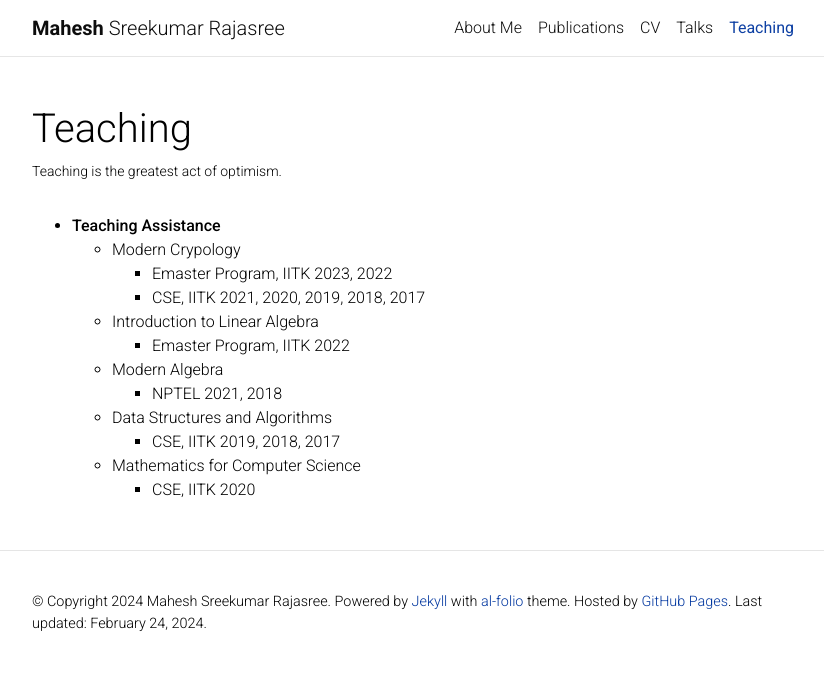
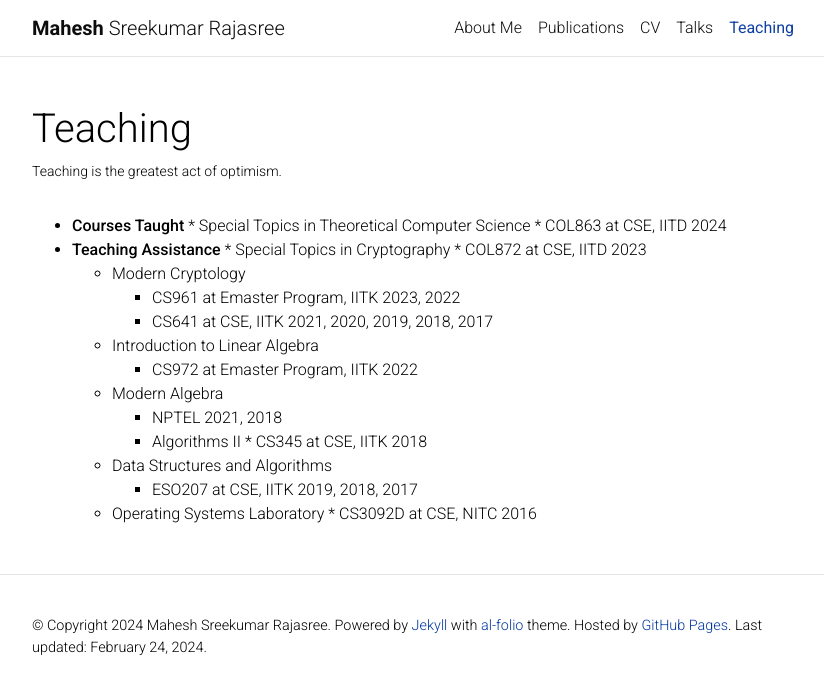
Before and after one commit to Mahe94/mahe94.github.io, a Jekyll site: the page built from _pages/teaching.md, in a window 1280 px wide. Shown: the top 694 px of the page, without its empty margins (223-1047 px from the left). Built offline with Jekyll 4.4.1, drawn with Linux system fonts in a browser that asks for light colours; comment, search, counter and statistics services are not loaded; a style sheet for code colours, icons or effects is not loaded.

Commit message:
Update teaching.md

```diff
--- a/_pages/teaching.md
+++ b/_pages/teaching.md
@@ -7,16 +7,22 @@ description: Teaching is the greatest act of optimism.
 nav: true
 nav_order: 5
 ---
-
+* __Courses Taught__
+  	* Special Topics in Theoretical Computer Science
+  	  	* COL863 at CSE, IITD 2024
 * __Teaching Assistance__
-	* Modern Crypology
-		* Emaster Program, IITK 2023, 2022
-		* CSE, IITK 2021, 2020, 2019, 2018, 2017
+  	* Special Topics in Cryptography
+  		* COL872 at CSE, IITD 2023
+	* Modern Cryptology
+		* CS961 at Emaster Program, IITK 2023, 2022
+		* CS641 at CSE, IITK 2021, 2020, 2019, 2018, 2017
 	* Introduction to Linear Algebra
-		* Emaster Program, IITK 2022
+		* CS972 at Emaster Program, IITK 2022
 	* Modern Algebra
 		* NPTEL 2021, 2018
+  	* Algorithms II
+  	  	* CS345 at CSE, IITK 2018
 	* Data Structures and Algorithms
-		* CSE, IITK 2019, 2018, 2017
-	* Mathematics for Computer Science
-		* CSE, IITK 2020
+		* ESO207 at CSE, IITK 2019, 2018, 2017
+	* Operating Systems Laboratory
+   		* CS3092D at CSE, NITC 2016
```
